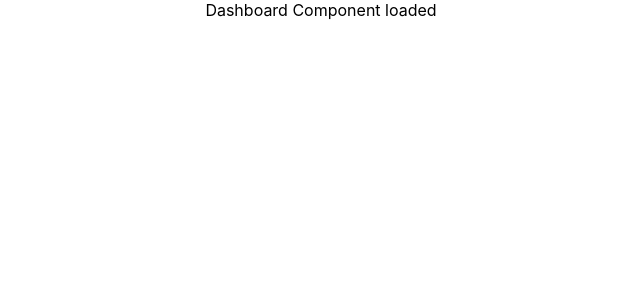
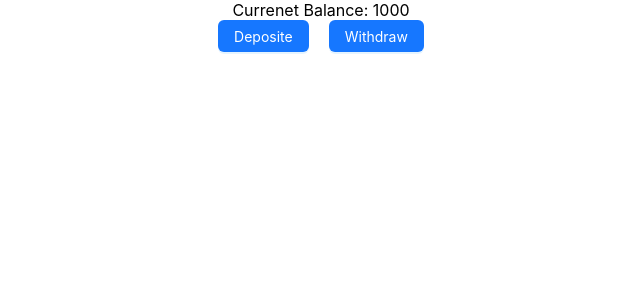
Before and after one commit to sudhe1479/gobooks-react-app, a React (Create React App) app: page /dashboard in a window 1280 px wide. Shown: the top 300 px of the page, without its empty margins (319-959 px from the left). Built offline with nearby package versions, Linux system fonts and the light colour scheme; no server answers; sample sign-in values are in the browser's storage.

Commit message:
redux state example

```diff
--- a/package.json
+++ b/package.json
@@ -3,6 +3,7 @@
   "version": "0.1.0",
   "private": true,
   "dependencies": {
+    "@reduxjs/toolkit": "^2.5.0",
     "@testing-library/jest-dom": "^5.17.0",
     "@testing-library/react": "^13.4.0",
     "@testing-library/user-event": "^13.5.0",
@@ -14,6 +15,7 @@
     "axios": "^1.7.9",
     "react": "^18.3.1",
     "react-dom": "^18.3.1",
+    "react-redux": "^9.2.0",
     "react-router-dom": "^7.0.1",
     "react-scripts": "5.0.1",
     "typescript": "^4.9.5",
--- /dev/null
+++ b/src/bankSlice.ts
@@ -0,0 +1,30 @@
+import { createSlice } from "@reduxjs/toolkit";
+
+
+//name
+//intialState
+//reducers
+interface BankState {
+    balance:number
+}
+const initialBankState:BankState = {
+    balance: 1000
+}
+const BankSlice = createSlice({
+name:'bank',
+initialState:initialBankState,
+reducers:{
+    deposit:(state, action)=>{
+        state.balance = state.balance + action.payload
+    },
+    withdraw:(state, action)=>{
+        state.balance = state.balance - action.payload
+    }
+}
+
+})
+
+
+export const {deposit,withdraw } = BankSlice.actions;
+
+export default BankSlice.reducer;
--- a/src/dashboard/dashboard.tsx
+++ b/src/dashboard/dashboard.tsx
@@ -1,15 +1,18 @@
+import { Button } from 'antd'
 import axios from 'axios'
 import { error } from 'console'
 import { useEffect, useState } from 'react'
+import { useDispatch, useSelector } from 'react-redux';
+import {deposit,withdraw } from '../bankSlice'
+import { RootState } from '../store';
 
 export function Dashboard(){
     const [userData, setUserData]= useState([])
-
-
+const dispatch =useDispatch()
+const balance = useSelector((state:RootState)=>state.bank.balance)
     const getUsersData =()=>{
         axios.get('https://dummyapi.online/api/users')
         .then(response=> {
-            debugger
             setUserData(response.data)
         })// to recevice response
         .catch(error=>{
@@ -21,7 +24,26 @@ useEffect(()=>{
     getUsersData()
 },[])
 
+const handleDeposite = ()=>{
+    dispatch(deposit(99))
+}
+
+const handleWithdraw = ()=>{
+    dispatch(withdraw(5))
+}
      return (
-        <><center>Dashboard Component loaded</center></>
+        <>
+
+
+        <center>
+        <div>
+            Currenet Balance: {balance}
+        </div>
+            <div>
+             <Button type="primary" onClick={handleDeposite} style={{marginRight:"20px"}}>Deposite</Button>
+
+             <Button type="primary" onClick={handleWithdraw} >Withdraw</Button>
+             </div>
+            </center></>
      )
 }
--- a/src/index.tsx
+++ b/src/index.tsx
@@ -3,13 +3,16 @@ import ReactDOM from 'react-dom/client';
 import './index.css';
 import App from './App';
 import reportWebVitals from './reportWebVitals';
-
+import { Provider } from 'react-redux';
+import  store from './store'
 const root = ReactDOM.createRoot(
   document.getElementById('root') as HTMLElement
 );
 root.render(
   <React.StrictMode>
+    <Provider store={store}>
     <App />
+    </Provider>
   </React.StrictMode>
 );
 
--- a/src/protectRoute.tsx
+++ b/src/protectRoute.tsx
@@ -2,7 +2,6 @@
 import {Navigate} from'react-router-dom'
 
 export function ProtectRoute({children}:any){
-debugger
     const isUserLoggedIn = sessionStorage.getItem("userLoggedIn")
 return isUserLoggedIn?children:<Navigate to="/"/>
 }
--- /dev/null
+++ b/src/store.ts
@@ -0,0 +1,13 @@
+import { configureStore } from "@reduxjs/toolkit";
+import BankReducer from "./bankSlice"
+
+const store = configureStore({
+    reducer:{
+        bank:BankReducer
+    }
+})
+
+export type RootState = ReturnType<typeof store.getState>
+export type AppDispatch = typeof store.dispatch
+
+export default store
```
Also changed, not shown: 1 other file (tests, documents, lock files or other folders).
